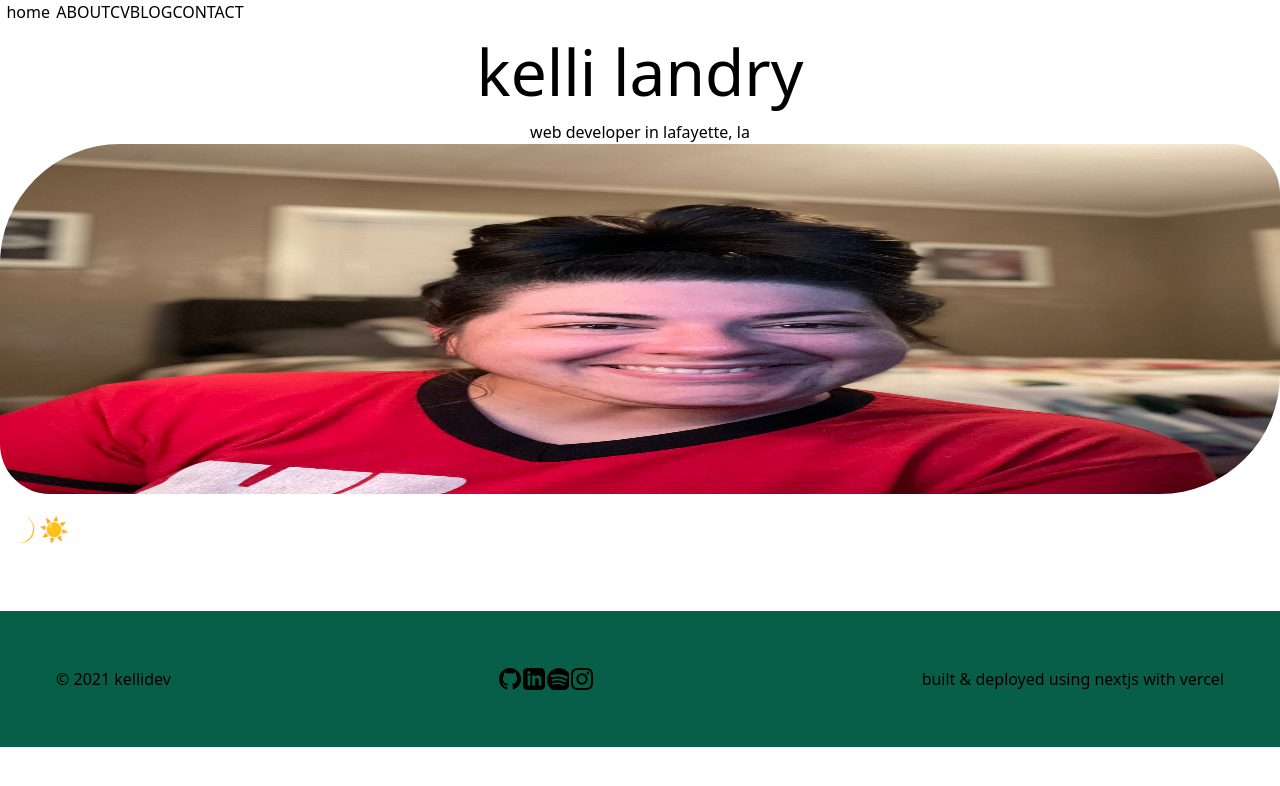
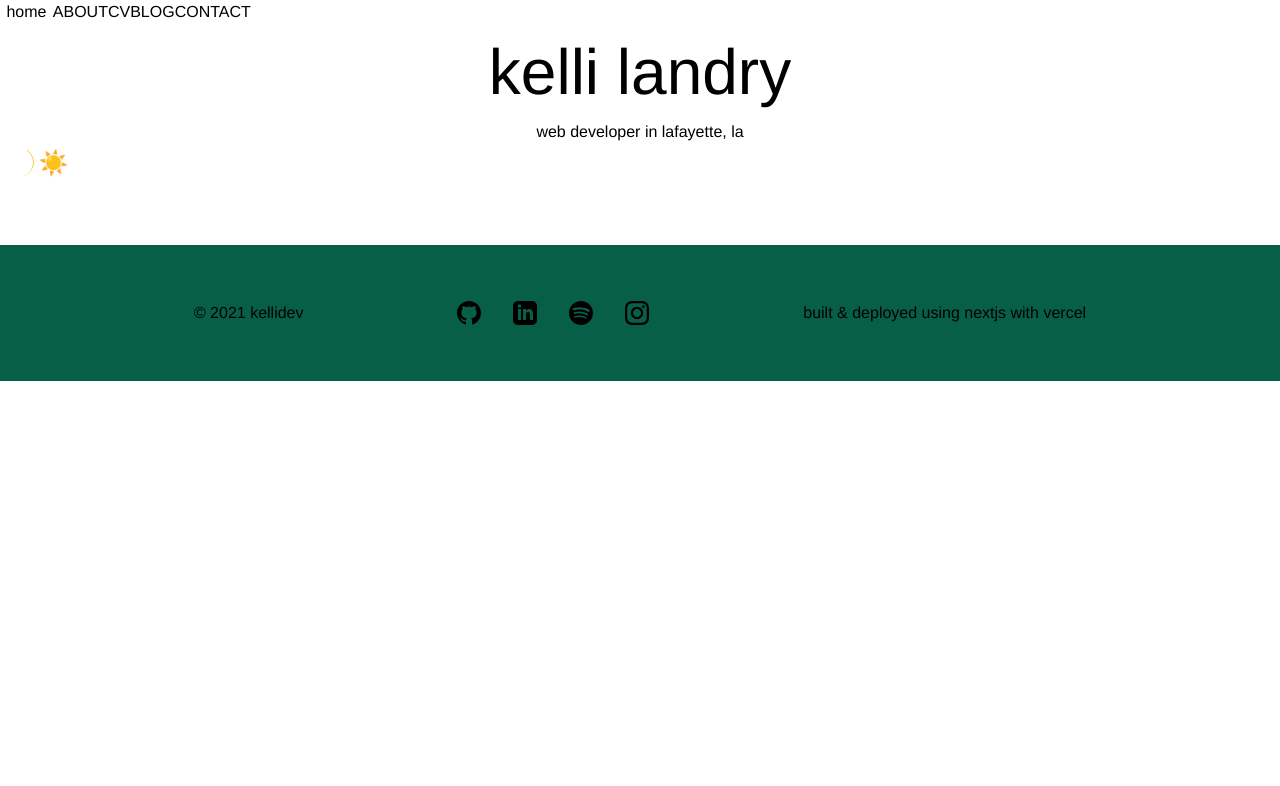
Before and after one commit to kel7774/kellidev, a Next.js app: page / in a window 1280 px wide. Shown: the top 786 px of the page. Built offline with nearby package versions, Linux system fonts and the light colour scheme.

Commit message:
base style for footer

```diff
--- a/components/Footer.js
+++ b/components/Footer.js
@@ -1,22 +1,30 @@
 export default function Footer () {
   const year = new Date().getFullYear()
   return (
-    <footer className='bg-green-800 w-full flex flex-row justify-between p-14'>
+    <footer className='bg-green-800 w-full flex flex-row p-14 justify-evenly font-sans'>
       <p>&copy; {year} kellidev</p>
-      <section className='flex flex-row'>
+      <section className='flex flex-row '>
+        <div>
           <a href="https://github.com/kel7774" target='_blank' rel='nooopener noreferrer'>
-          <svg className='fill-current hover:text-white cursor-pointer p-px' xmlns="http://www.w3.org/2000/svg" width="24" height="24" viewBox="0 0 24 24"><path d="M12 0c-6.626 0-12 5.373-12 12 0 5.302 3.438 9.8 8.207 11.387.599.111.793-.261.793-.577v-2.234c-3.338.726-4.033-1.416-4.033-1.416-.546-1.387-1.333-1.756-1.333-1.756-1.089-.745.083-.729.083-.729 1.205.084 1.839 1.237 1.839 1.237 1.07 1.834 2.807 1.304 3.492.997.107-.775.418-1.305.762-1.604-2.665-.305-5.467-1.334-5.467-5.931 0-1.311.469-2.381 1.236-3.221-.124-.303-.535-1.524.117-3.176 0 0 1.008-.322 3.301 1.23.957-.266 1.983-.399 3.003-.404 1.02.005 2.047.138 3.006.404 2.291-1.552 3.297-1.23 3.297-1.23.653 1.653.242 2.874.118 3.176.77.84 1.235 1.911 1.235 3.221 0 4.609-2.807 5.624-5.479 5.921.43.372.823 1.102.823 2.222v3.293c0 .319.192.694.801.576 4.765-1.589 8.199-6.086 8.199-11.386 0-6.627-5.373-12-12-12z" />
+            <svg className='fill-current hover:text-white cursor-pointer mx-4' xmlns="http://www.w3.org/2000/svg" width="24" height="24" viewBox="0 0 24 24"><path d="M12 0c-6.626 0-12 5.373-12 12 0 5.302 3.438 9.8 8.207 11.387.599.111.793-.261.793-.577v-2.234c-3.338.726-4.033-1.416-4.033-1.416-.546-1.387-1.333-1.756-1.333-1.756-1.089-.745.083-.729.083-.729 1.205.084 1.839 1.237 1.839 1.237 1.07 1.834 2.807 1.304 3.492.997.107-.775.418-1.305.762-1.604-2.665-.305-5.467-1.334-5.467-5.931 0-1.311.469-2.381 1.236-3.221-.124-.303-.535-1.524.117-3.176 0 0 1.008-.322 3.301 1.23.957-.266 1.983-.399 3.003-.404 1.02.005 2.047.138 3.006.404 2.291-1.552 3.297-1.23 3.297-1.23.653 1.653.242 2.874.118 3.176.77.84 1.235 1.911 1.235 3.221 0 4.609-2.807 5.624-5.479 5.921.43.372.823 1.102.823 2.222v3.293c0 .319.192.694.801.576 4.765-1.589 8.199-6.086 8.199-11.386 0-6.627-5.373-12-12-12z" />
             </svg>
           </a>
+        </div>
+        <div>
           <a href="https://www.linkedin.com/in/kelli-landry89/" target='_blank' rel='nooopener noreferrer'>
-          <svg className='fill-current hover:text-white cursor-pointer p-px' xmlns="http://www.w3.org/2000/svg" width="24" height="24" viewBox="0 0 24 24"><path d="M19 0h-14c-2.761 0-5 2.239-5 5v14c0 2.761 2.239 5 5 5h14c2.762 0 5-2.239 5-5v-14c0-2.761-2.238-5-5-5zm-11 19h-3v-11h3v11zm-1.5-12.268c-.966 0-1.75-.79-1.75-1.764s.784-1.764 1.75-1.764 1.75.79 1.75 1.764-.783 1.764-1.75 1.764zm13.5 12.268h-3v-5.604c0-3.368-4-3.113-4 0v5.604h-3v-11h3v1.765c1.396-2.586 7-2.777 7 2.476v6.759z" /></svg>
+            <svg className='fill-current hover:text-white cursor-pointer mx-4' xmlns="http://www.w3.org/2000/svg" width="24" height="24" viewBox="0 0 24 24"><path d="M19 0h-14c-2.761 0-5 2.239-5 5v14c0 2.761 2.239 5 5 5h14c2.762 0 5-2.239 5-5v-14c0-2.761-2.238-5-5-5zm-11 19h-3v-11h3v11zm-1.5-12.268c-.966 0-1.75-.79-1.75-1.764s.784-1.764 1.75-1.764 1.75.79 1.75 1.764-.783 1.764-1.75 1.764zm13.5 12.268h-3v-5.604c0-3.368-4-3.113-4 0v5.604h-3v-11h3v1.765c1.396-2.586 7-2.777 7 2.476v6.759z" /></svg>
           </a>
+        </div>
+        <div>
           <a href="https://open.spotify.com/user/tkel1189?si=d7aa99fba503411e" target='_blank' rel='nooopener noreferrer'>
-          <svg className='fill-current hover:text-white cursor-pointer p-px' width="24" height="24" xmlns="http://www.w3.org/2000/svg" fill-rule="evenodd" clip-rule="evenodd"><path d="M19.098 10.638c-3.868-2.297-10.248-2.508-13.941-1.387-.593.18-1.22-.155-1.399-.748-.18-.593.154-1.22.748-1.4 4.239-1.287 11.285-1.038 15.738 1.605.533.317.708 1.005.392 1.538-.316.533-1.005.709-1.538.392zm-.126 3.403c-.272.44-.847.578-1.287.308-3.225-1.982-8.142-2.557-11.958-1.399-.494.15-1.017-.129-1.167-.623-.149-.495.13-1.016.624-1.167 4.358-1.322 9.776-.682 13.48 1.595.44.27.578.847.308 1.286zm-1.469 3.267c-.215.354-.676.465-1.028.249-2.818-1.722-6.365-2.111-10.542-1.157-.402.092-.803-.16-.895-.562-.092-.403.159-.804.562-.896 4.571-1.045 8.492-.595 11.655 1.338.353.215.464.676.248 1.028zm-5.503-17.308c-6.627 0-12 5.373-12 12 0 6.628 5.373 12 12 12 6.628 0 12-5.372 12-12 0-6.627-5.372-12-12-12z" /></svg>
+            <svg className='fill-current hover:text-white cursor-pointer mx-4' width="24" height="24" xmlns="http://www.w3.org/2000/svg" fill-rule="evenodd" clip-rule="evenodd"><path d="M19.098 10.638c-3.868-2.297-10.248-2.508-13.941-1.387-.593.18-1.22-.155-1.399-.748-.18-.593.154-1.22.748-1.4 4.239-1.287 11.285-1.038 15.738 1.605.533.317.708 1.005.392 1.538-.316.533-1.005.709-1.538.392zm-.126 3.403c-.272.44-.847.578-1.287.308-3.225-1.982-8.142-2.557-11.958-1.399-.494.15-1.017-.129-1.167-.623-.149-.495.13-1.016.624-1.167 4.358-1.322 9.776-.682 13.48 1.595.44.27.578.847.308 1.286zm-1.469 3.267c-.215.354-.676.465-1.028.249-2.818-1.722-6.365-2.111-10.542-1.157-.402.092-.803-.16-.895-.562-.092-.403.159-.804.562-.896 4.571-1.045 8.492-.595 11.655 1.338.353.215.464.676.248 1.028zm-5.503-17.308c-6.627 0-12 5.373-12 12 0 6.628 5.373 12 12 12 6.628 0 12-5.372 12-12 0-6.627-5.372-12-12-12z" /></svg>
           </a>
+        </div>
+        <div>
           <a href="https://instagram.com/kellifrompierrepart" target='_blank' rel='nooopener noreferrer'>
-          <svg className='fill-current hover:text-white cursor-pointer p-px' xmlns="http://www.w3.org/2000/svg" width="24" height="24" viewBox="0 0 24 24"><path d="M12 2.163c3.204 0 3.584.012 4.85.07 3.252.148 4.771 1.691 4.919 4.919.058 1.265.069 1.645.069 4.849 0 3.205-.012 3.584-.069 4.849-.149 3.225-1.664 4.771-4.919 4.919-1.266.058-1.644.07-4.85.07-3.204 0-3.584-.012-4.849-.07-3.26-.149-4.771-1.699-4.919-4.92-.058-1.265-.07-1.644-.07-4.849 0-3.204.013-3.583.07-4.849.149-3.227 1.664-4.771 4.919-4.919 1.266-.057 1.645-.069 4.849-.069zm0-2.163c-3.259 0-3.667.014-4.947.072-4.358.2-6.78 2.618-6.98 6.98-.059 1.281-.073 1.689-.073 4.948 0 3.259.014 3.668.072 4.948.2 4.358 2.618 6.78 6.98 6.98 1.281.058 1.689.072 4.948.072 3.259 0 3.668-.014 4.948-.072 4.354-.2 6.782-2.618 6.979-6.98.059-1.28.073-1.689.073-4.948 0-3.259-.014-3.667-.072-4.947-.196-4.354-2.617-6.78-6.979-6.98-1.281-.059-1.69-.073-4.949-.073zm0 5.838c-3.403 0-6.162 2.759-6.162 6.162s2.759 6.163 6.162 6.163 6.162-2.759 6.162-6.163c0-3.403-2.759-6.162-6.162-6.162zm0 10.162c-2.209 0-4-1.79-4-4 0-2.209 1.791-4 4-4s4 1.791 4 4c0 2.21-1.791 4-4 4zm6.406-11.845c-.796 0-1.441.645-1.441 1.44s.645 1.44 1.441 1.44c.795 0 1.439-.645 1.439-1.44s-.644-1.44-1.439-1.44z" /></svg>
+            <svg className='fill-current hover:text-white cursor-pointer mx-4' xmlns="http://www.w3.org/2000/svg" width="24" height="24" viewBox="0 0 24 24"><path d="M12 2.163c3.204 0 3.584.012 4.85.07 3.252.148 4.771 1.691 4.919 4.919.058 1.265.069 1.645.069 4.849 0 3.205-.012 3.584-.069 4.849-.149 3.225-1.664 4.771-4.919 4.919-1.266.058-1.644.07-4.85.07-3.204 0-3.584-.012-4.849-.07-3.26-.149-4.771-1.699-4.919-4.92-.058-1.265-.07-1.644-.07-4.849 0-3.204.013-3.583.07-4.849.149-3.227 1.664-4.771 4.919-4.919 1.266-.057 1.645-.069 4.849-.069zm0-2.163c-3.259 0-3.667.014-4.947.072-4.358.2-6.78 2.618-6.98 6.98-.059 1.281-.073 1.689-.073 4.948 0 3.259.014 3.668.072 4.948.2 4.358 2.618 6.78 6.98 6.98 1.281.058 1.689.072 4.948.072 3.259 0 3.668-.014 4.948-.072 4.354-.2 6.782-2.618 6.979-6.98.059-1.28.073-1.689.073-4.948 0-3.259-.014-3.667-.072-4.947-.196-4.354-2.617-6.78-6.979-6.98-1.281-.059-1.69-.073-4.949-.073zm0 5.838c-3.403 0-6.162 2.759-6.162 6.162s2.759 6.163 6.162 6.163 6.162-2.759 6.162-6.163c0-3.403-2.759-6.162-6.162-6.162zm0 10.162c-2.209 0-4-1.79-4-4 0-2.209 1.791-4 4-4s4 1.791 4 4c0 2.21-1.791 4-4 4zm6.406-11.845c-.796 0-1.441.645-1.441 1.44s.645 1.44 1.441 1.44c.795 0 1.439-.645 1.439-1.44s-.644-1.44-1.439-1.44z" /></svg>
           </a>
+        </div>
       </section>
       <p>built & deployed using <a href='https://nextjs.org/' target='_blank' rel='noopener noreferrer'>nextjs</a> with <a href='https://vercel.com' target='_blank' rel='noopener noreferrer'>vercel</a></p>
     </footer>
--- a/components/MainContent.js
+++ b/components/MainContent.js
@@ -10,7 +10,7 @@ export default function MainContent () {
           <h1 className={styles.title}>kelli landry</h1>
           <h2>web developer in lafayette, la</h2>
         </header>
-        <div className={styles.imgContainer}>
+        {/* <div className={styles.imgContainer}>
           <Image
             src='/KelliProfile_50.png'
             width={330}
@@ -18,7 +18,7 @@ export default function MainContent () {
             alt='Kelli Landry Profile Picture'
             className={styles.img}
           />
-        </div>
+        </div> */}
       </section>
     </div>
   )
--- a/tailwind.config.js
+++ b/tailwind.config.js
@@ -2,6 +2,10 @@ module.exports = {
   purge: ['./pages/**/*.{js,ts,jsx,tsx}', './components/**/*.{js,ts,jsx,tsx}'],
   darkMode: false, // or 'media' or 'class'
   theme: {
+    fontFamily: {
+      'sans': ['Helvetica', 'Arial', 'sans-serif'],
+      'serif': ['nunito', 'serif']
+    },
     extend: {},
   },
   variants: {
```
Lines whose indentation alone changed are shown as unchanged.
